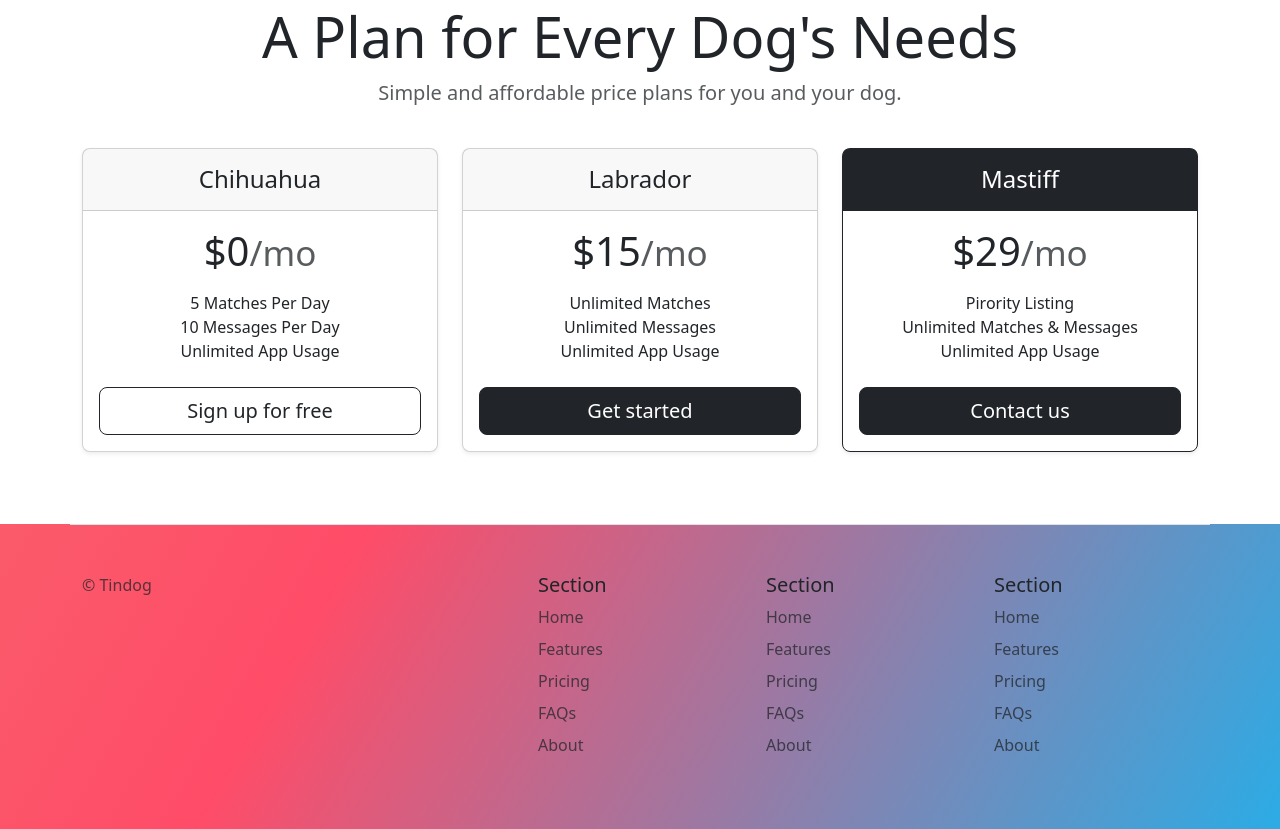
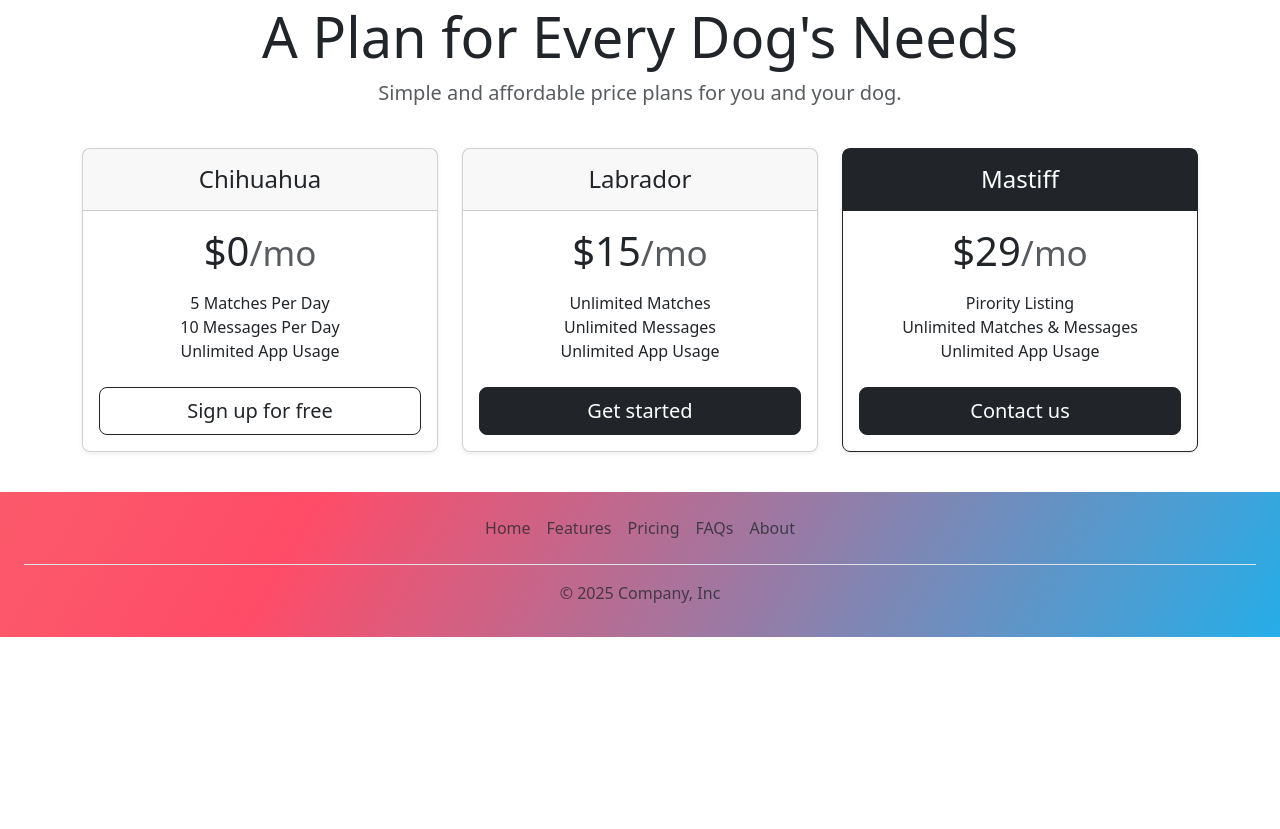
Before and after one commit to HASIB-ALI-RISHAD/bootstrap-practice-tindog-website, a plain HTML site: page index.html in a window 1280 px wide. Shown: the part 1601-2430 px from the top of the page. After the commit the page ends 2238 px from the top, so only its background shows below. Drawn offline with nearby package versions, Linux system fonts and the light colour scheme.

Commit message:
changed footer section

```diff
--- a/index.html
+++ b/index.html
@@ -275,87 +275,27 @@
   </body>
 
   <footer>
-    <section id="contact" class="gradient-background">
-      <div class="container">
-        <div
-          class="row row-cols-1 row-cols-sm-2 row-cols-md-5 py-5 mt-5 border-top"
-        >
-          <div class="col mb-3">
-            <p class="text-body-secondary">© Tindog</p>
-          </div>
-
-          <div class="col mb-3"></div>
-
-          <div class="col mb-3">
-            <h5>Section</h5>
-            <ul class="nav flex-column">
-              <li class="nav-item mb-2">
-                <a href="#" class="nav-link p-0 text-body-secondary">Home</a>
+    <div class="gradient-background">
+      <footer class="py-3 mx-4">
+        <ul class="nav justify-content-center border-bottom pb-3 mb-3">
+          <li class="nav-item">
+            <a href="#" class="nav-link px-2 text-body-secondary">Home</a>
           </li>
-              <li class="nav-item mb-2">
-                <a href="#" class="nav-link p-0 text-body-secondary"
-                  >Features</a
-                >
+          <li class="nav-item">
+            <a href="#" class="nav-link px-2 text-body-secondary">Features</a>
           </li>
-              <li class="nav-item mb-2">
-                <a href="#" class="nav-link p-0 text-body-secondary">Pricing</a>
+          <li class="nav-item">
+            <a href="#" class="nav-link px-2 text-body-secondary">Pricing</a>
           </li>
-              <li class="nav-item mb-2">
-                <a href="#" class="nav-link p-0 text-body-secondary">FAQs</a>
+          <li class="nav-item">
+            <a href="#" class="nav-link px-2 text-body-secondary">FAQs</a>
           </li>
-              <li class="nav-item mb-2">
-                <a href="#" class="nav-link p-0 text-body-secondary">About</a>
+          <li class="nav-item">
+            <a href="#" class="nav-link px-2 text-body-secondary">About</a>
           </li>
         </ul>
+        <p class="text-center text-body-secondary">© 2025 Company, Inc</p>
+      </footer>
     </div>
-
-          <div class="col mb-3">
-            <h5>Section</h5>
-            <ul class="nav flex-column">
-              <li class="nav-item mb-2">
-                <a href="#" class="nav-link p-0 text-body-secondary">Home</a>
-              </li>
-              <li class="nav-item mb-2">
-                <a href="#" class="nav-link p-0 text-body-secondary"
-                  >Features</a
-                >
-              </li>
-              <li class="nav-item mb-2">
-                <a href="#" class="nav-link p-0 text-body-secondary">Pricing</a>
-              </li>
-              <li class="nav-item mb-2">
-                <a href="#" class="nav-link p-0 text-body-secondary">FAQs</a>
-              </li>
-              <li class="nav-item mb-2">
-                <a href="#" class="nav-link p-0 text-body-secondary">About</a>
-              </li>
-            </ul>
-          </div>
-
-          <div class="col mb-3">
-            <h5>Section</h5>
-            <ul class="nav flex-column">
-              <li class="nav-item mb-2">
-                <a href="#" class="nav-link p-0 text-body-secondary">Home</a>
-              </li>
-              <li class="nav-item mb-2">
-                <a href="#" class="nav-link p-0 text-body-secondary"
-                  >Features</a
-                >
-              </li>
-              <li class="nav-item mb-2">
-                <a href="#" class="nav-link p-0 text-body-secondary">Pricing</a>
-              </li>
-              <li class="nav-item mb-2">
-                <a href="#" class="nav-link p-0 text-body-secondary">FAQs</a>
-              </li>
-              <li class="nav-item mb-2">
-                <a href="#" class="nav-link p-0 text-body-secondary">About</a>
-              </li>
-            </ul>
-          </div>
-        </div>
-      </div>
-    </section>
   </footer>
 </html>
```
Lines whose indentation alone changed are shown as unchanged.
